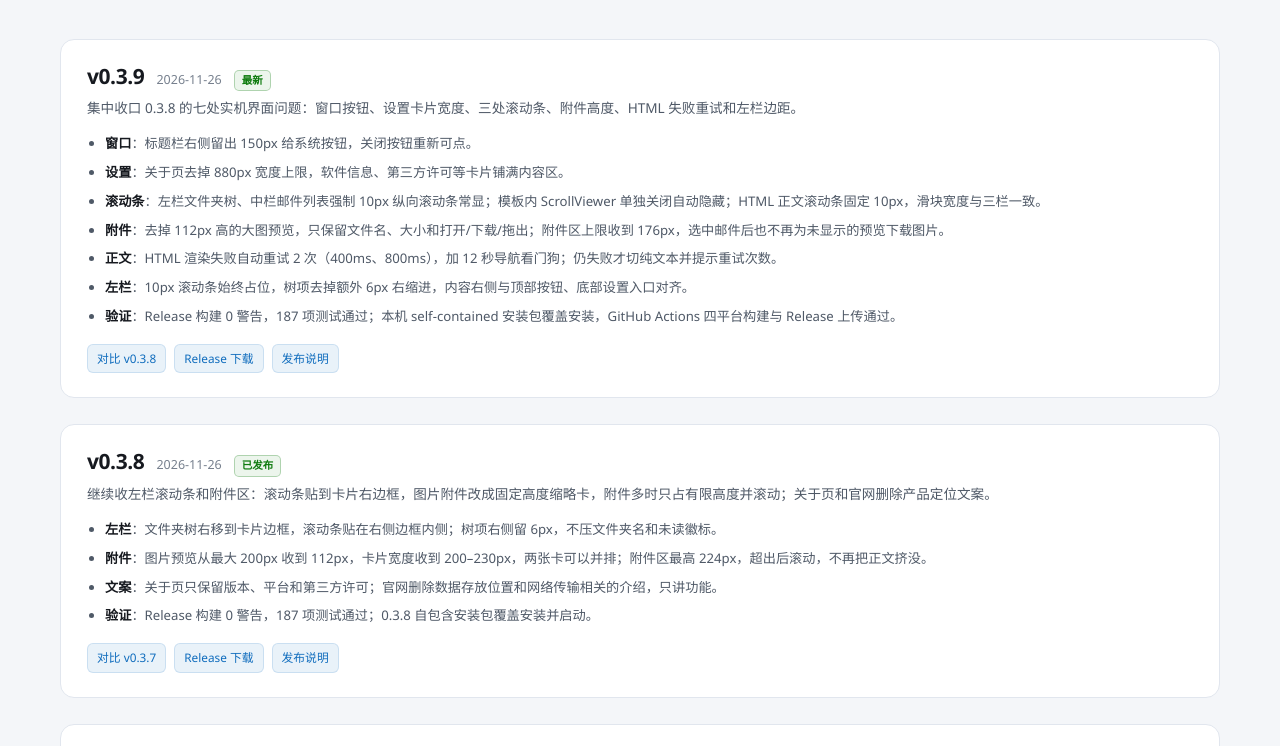
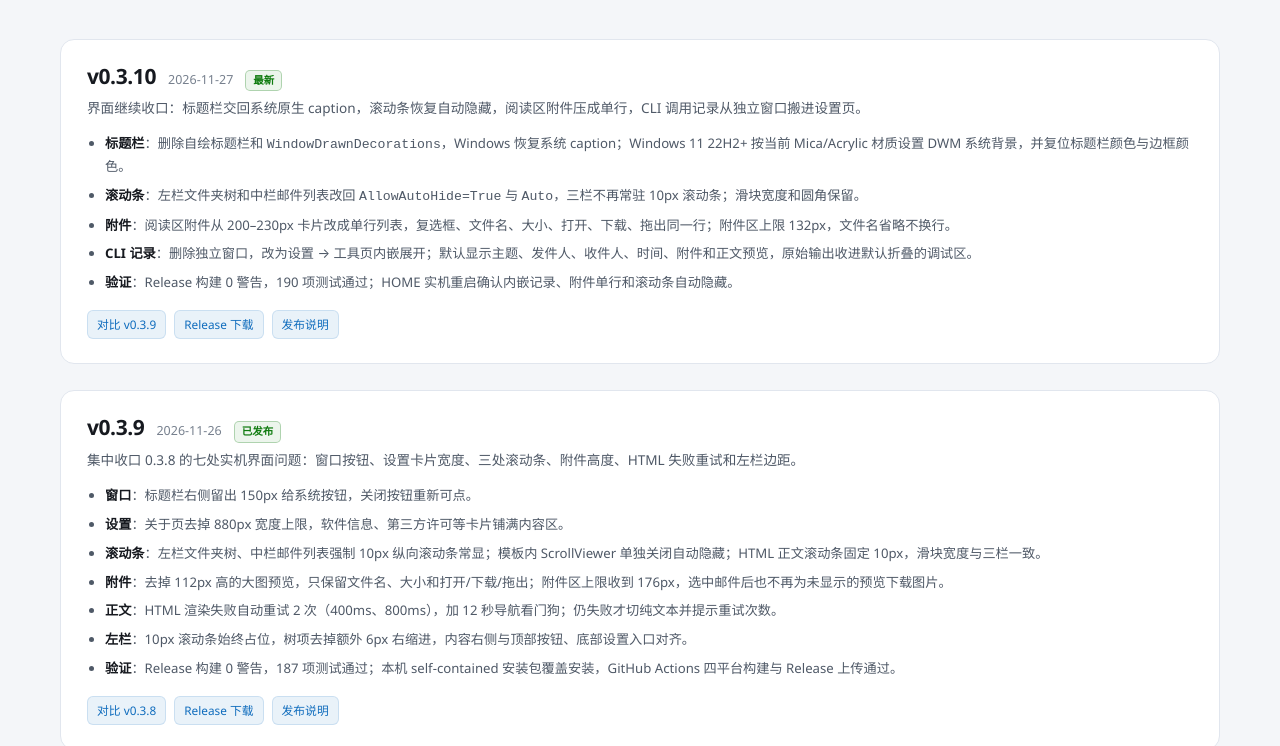
Before and after one commit to refout/MailDog, a plain HTML site: page web/changelog.html in a window 1280 px wide. Shown: the part 265-1011 px from the top of the page. Drawn offline with Linux system fonts and the light colour scheme; no server answers.

Commit message:
chore(release): 准备 v0.3.10

```diff
--- a/web/changelog.html
+++ b/web/changelog.html
@@ -58,7 +58,7 @@
 
 <main id="main">
   <div class="wrap page-head">
-    <span class="pill"><span class="dot"></span> 当前版本 <span data-release-version>v0.3.9</span></span>
+    <span class="pill"><span class="dot"></span> 当前版本 <span data-release-version>v0.3.10</span></span>
     <h1>更新日志</h1>
     <p>每个版本改了什么，这里都用日常说法写出来。每个版本都有 64 位与 Arm 的便携包，64 位另有安装包。</p>
   </div>
@@ -67,9 +67,30 @@
 
     <article class="release">
       <div class="release-top">
+        <h2>v0.3.10</h2>
+        <span class="date">2026-11-27</span>
+        <span class="latest">最新</span>
+      </div>
+      <p class="summary">界面继续收口：标题栏交回系统原生 caption，滚动条恢复自动隐藏，阅读区附件压成单行，CLI 调用记录从独立窗口搬进设置页。</p>
+      <ul>
+        <li><b>标题栏</b>：删除自绘标题栏和 <code>WindowDrawnDecorations</code>，Windows 恢复系统 caption；Windows 11 22H2+ 按当前 Mica/Acrylic 材质设置 DWM 系统背景，并复位标题栏颜色与边框颜色。</li>
+        <li><b>滚动条</b>：左栏文件夹树和中栏邮件列表改回 <code>AllowAutoHide=True</code> 与 <code>Auto</code>，三栏不再常驻 10px 滚动条；滑块宽度和圆角保留。</li>
+        <li><b>附件</b>：阅读区附件从 200–230px 卡片改成单行列表，复选框、文件名、大小、打开、下载、拖出同一行；附件区上限 132px，文件名省略不换行。</li>
+        <li><b>CLI 记录</b>：删除独立窗口，改为设置 → 工具页内嵌展开；默认显示主题、发件人、收件人、时间、附件和正文预览，原始输出收进默认折叠的调试区。</li>
+        <li><b>验证</b>：Release 构建 0 警告，190 项测试通过；HOME 实机重启确认内嵌记录、附件单行和滚动条自动隐藏。</li>
+      </ul>
+      <div class="assets">
+        <a href="https://github.com/refout/MailDog/compare/v0.3.9...v0.3.10" target="_blank" rel="noopener">对比 v0.3.9</a>
+        <a href="https://github.com/refout/MailDog/releases/tag/v0.3.10" target="_blank" rel="noopener">Release 下载</a>
+        <a href="https://github.com/refout/MailDog/blob/main/docs/releases/0.3.10.md" target="_blank" rel="noopener">发布说明</a>
+      </div>
+    </article>
+
+    <article class="release">
+      <div class="release-top">
         <h2>v0.3.9</h2>
         <span class="date">2026-11-26</span>
-        <span class="latest">最新</span>
+        <span class="latest">已发布</span>
       </div>
       <p class="summary">集中收口 0.3.8 的七处实机界面问题：窗口按钮、设置卡片宽度、三处滚动条、附件高度、HTML 失败重试和左栏边距。</p>
       <ul>
```
Also changed, not shown: web/index.html (+2 -2 lines), 3 other files.
